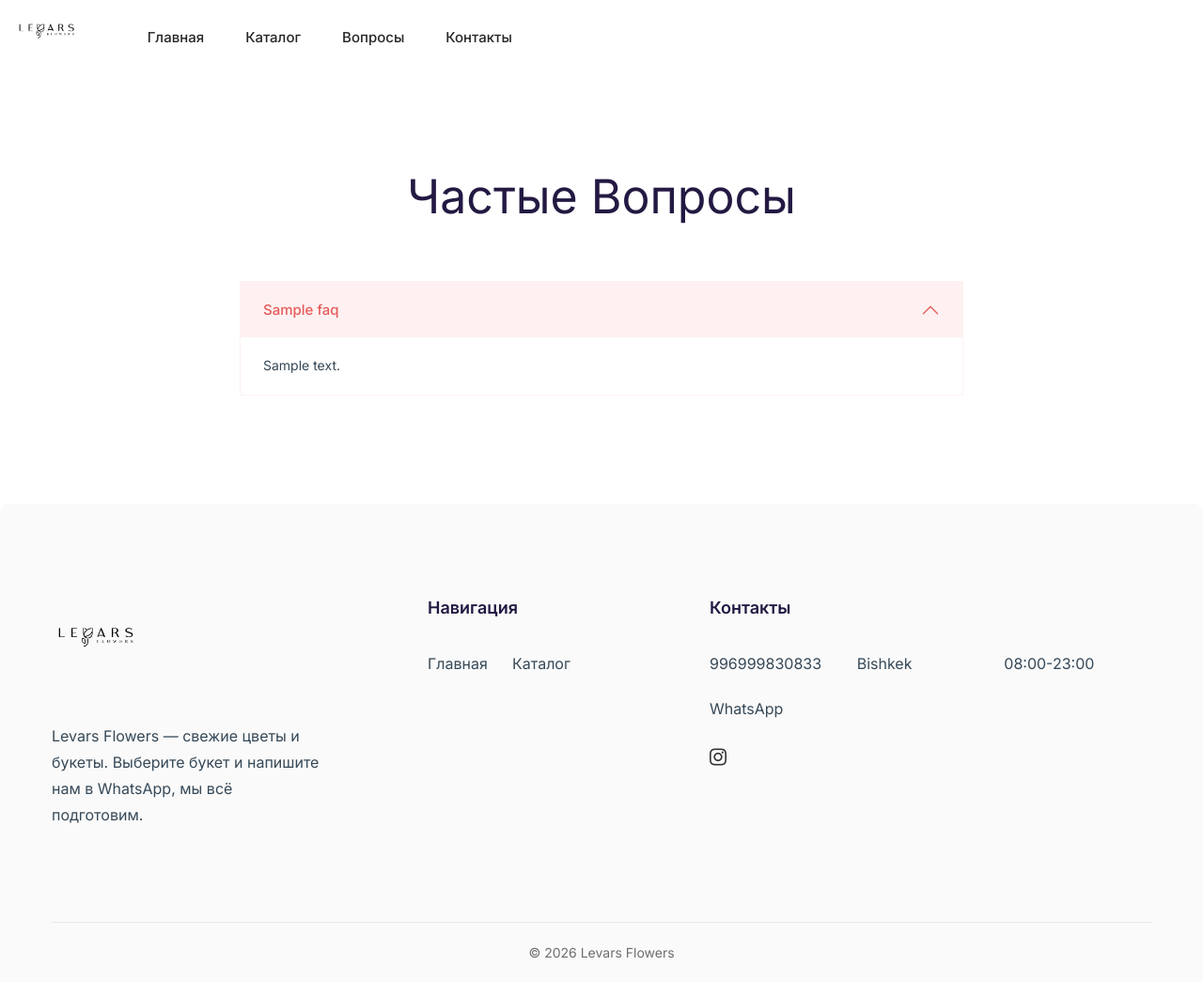
After one commit to shermadinovv/levars_flowers, a Django app: page /faq/ in a window 1280 px wide. The commit adds this page. Shown: the whole page at 94% size. Run offline with Django 5.2, Linux system fonts and the light colour scheme; data comes from the database, SQL or seed files in the repository; both versions use the stored data as it was after the commit; tables that the repository leaves empty hold one stand-in row (values such as "Sample post"); some libraries are stand-ins or nearby versions.

Commit message:
Added Faq page

```diff
--- a/shop/models.py
+++ b/shop/models.py
@@ -93,3 +93,17 @@ class SiteSettings(models.Model):
 
     def __str__(self):
         return 'Настройки сайта'
+
+class FAQ(models.Model):
+    question = models.CharField('Вопрос', max_length=300)
+    answer = models.TextField('Ответ')
+    order = models.PositiveIntegerField('Порядок', default=0)
+    is_active = models.BooleanField('Показывать', default=True)
+
+    class Meta:
+        ordering = ['order']
+        verbose_name = 'Вопрос-ответ'
+        verbose_name_plural = 'FAQ'
+
+    def __str__(self):
+        return self.question
--- a/shop/templates/shop/base.html
+++ b/shop/templates/shop/base.html
@@ -205,6 +205,7 @@
                                     </ul>
                                     {% endif %}
                                 </li>
+                                <li><a href="{% url 'faq' %}">Вопросы</a></li>
                                 <li><a href="#contacts">Контакты</a></li>
                             </ul>
                         </div>
--- /dev/null
+++ b/shop/templates/shop/faq.html
@@ -0,0 +1,42 @@
+{% extends 'shop/base.html' %}
+{% load static %}
+
+{% block title %}Частые вопросы — Levars Flowers{% endblock %}
+
+{% block content %}
+<!--== Start Faq Area Wrapper ==-->
+<section class="faq-area section-space">
+    <div class="container">
+        <div class="row">
+            <div class="col-12">
+                <div class="section-title text-center">
+                    <h2 class="title">Частые вопросы</h2>
+                </div>
+            </div>
+        </div>
+        <div class="row">
+            <div class="col-lg-8 offset-lg-2">
+                <div class="accordion" id="FaqAccordion">
+                    {% for item in faqs %}
+                    <div class="accordion-item">
+                        <h2 class="accordion-header" id="heading{{ forloop.counter }}">
+                            <button class="accordion-button{% if not forloop.first %} collapsed{% endif %}" type="button" data-bs-toggle="collapse" data-bs-target="#collapse{{ forloop.counter }}" aria-expanded="{% if forloop.first %}true{% else %}false{% endif %}" aria-controls="collapse{{ forloop.counter }}">
+                                {{ item.question }}
+                            </button>
+                        </h2>
+                        <div id="collapse{{ forloop.counter }}" class="accordion-collapse collapse{% if forloop.first %} show{% endif %}" aria-labelledby="heading{{ forloop.counter }}" data-bs-parent="#FaqAccordion">
+                            <div class="accordion-body">
+                                <p>{{ item.answer|linebreaksbr }}</p>
+                            </div>
+                        </div>
+                    </div>
+                    {% empty %}
+                    <p class="text-center">Вопросы скоро появятся.</p>
+                    {% endfor %}
+                </div>
+            </div>
+        </div>
+    </div>
+</section>
+<!--== End Faq Area Wrapper ==-->
+{% endblock %}
--- a/shop/urls.py
+++ b/shop/urls.py
@@ -6,4 +6,5 @@ urlpatterns = [
     path('', views.home, name='home'),
     path('catalog/', views.catalog, name='catalog'),
     path('product/<slug:slug>/', views.product_detail, name='product_detail'),
+    path('faq/', views.faq, name='faq'),
 ]
--- a/shop/views.py
+++ b/shop/views.py
@@ -2,7 +2,7 @@ from django.core.paginator import Paginator
 from django.db.models import Q
 from django.shortcuts import get_object_or_404, render
 
-from .models import Banner, Category, Product
+from .models import Banner, Category, FAQ, Product
 
 PER_PAGE = 4
 
@@ -64,3 +64,7 @@ def product_detail(request, slug):
         .exclude(pk=product.pk)[:3]
     )
     return render(request, 'shop/product_detail.html', {'product': product, 'related': related})
+
+
+def faq(request):
+    return render(request, 'shop/faq.html', {'faqs': FAQ.objects.filter(is_active=True)})
```
Also changed, not shown: shop/admin.py (+7 -2 lines), db.sqlite3, shop/migrations/0004_faq.py (added).
